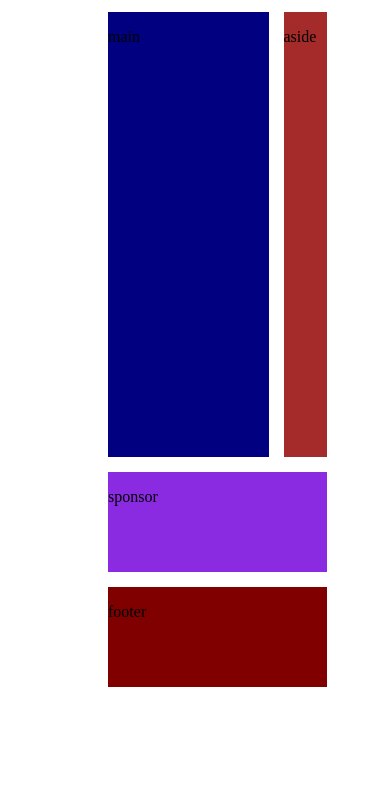
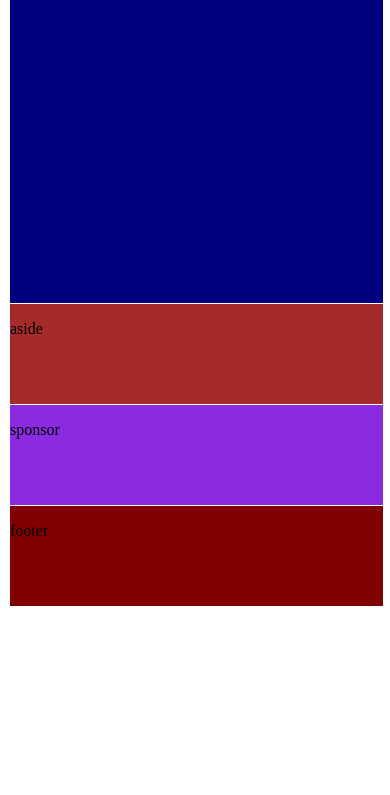
Before and after one commit to abdurrehmanzafarr/gridpractice, a plain HTML site: page index.html in a window 390 px wide. Shown: the part 211-1006 px from the top of the page. After the commit the page ends 844 px from the top, so only its background shows below. Drawn offline with Linux system fonts and the light colour scheme.

Commit message:
media queries

```diff
--- a/style.css
+++ b/style.css
@@ -3,7 +3,7 @@
     grid-template-columns: repeat(4,25%);
     grid-template-rows: repeat(7, 100px);
     grid-gap: 15px;
-    padding: 100px;
+    padding: 2px;
 
 }
 .logo{
@@ -38,3 +38,32 @@
     grid-column: span 4;
     grid-row: 7/8;
 }
+
+@media screen and (max-width:412px )
+{
+    .main-page{
+        grid-template-rows: repeat(8, 100px);
+        grid-gap: 1px;
+    padding: 2px;
+    }
+    .main{
+        grid-column: 1/5;
+        grid-row: 2/6;
+
+    }
+    .aside{
+        grid-column: 1/5;
+        grid-row: 6/7;
+
+    }
+    .sponsors{
+        background-color: blueviolet;
+        grid-column: span 4;
+        grid-row: 7/8 ;
+    }
+    .footer{
+        background-color: maroon;
+        grid-column: span 4;
+        grid-row: 8/9;
+    }
+}
```
